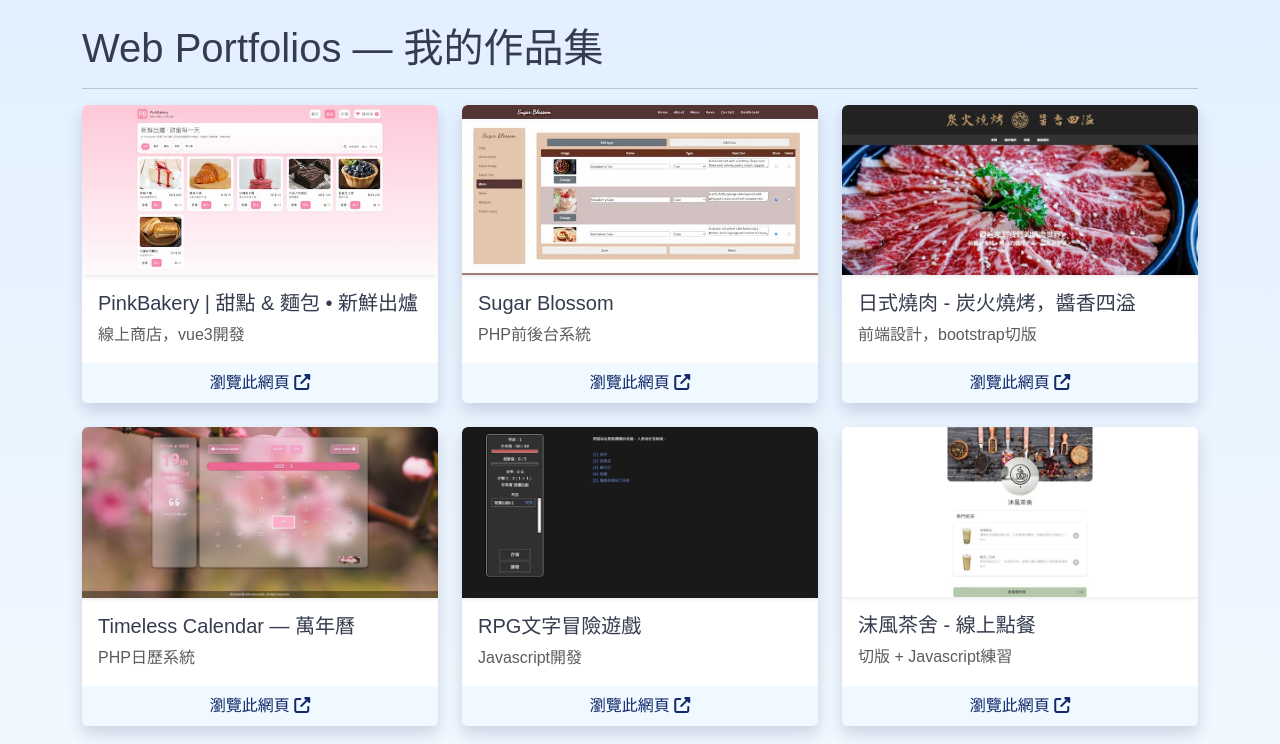
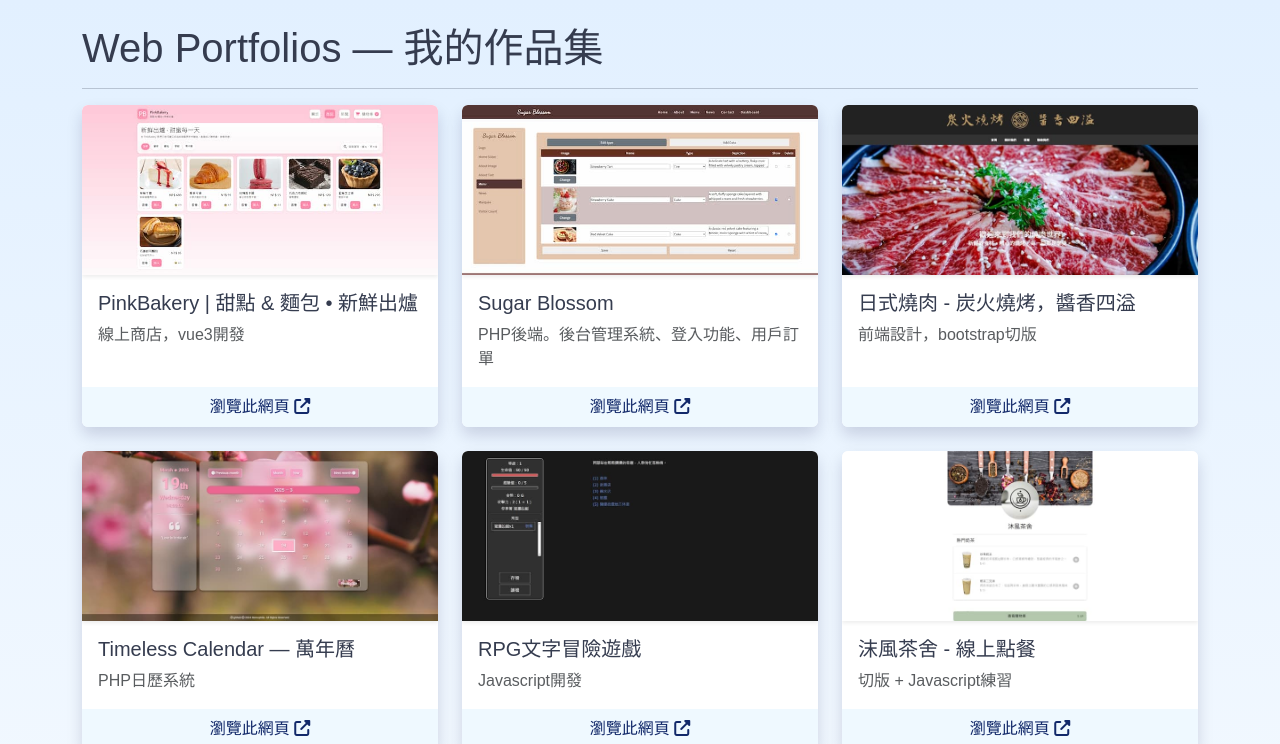
Before and after one commit to LupusXLass1404/LupusXLass1404.github.io, a plain HTML site: page index.html in a window 1280 px wide. Shown: the top 744 px of the page. Drawn offline with nearby package versions, Linux system fonts and the light colour scheme; a web font is replaced by a local one.

Commit message:
補充PHP專案的一些說明

```diff
--- a/index.html
+++ b/index.html
@@ -78,7 +78,7 @@
                         },
                         {
                             title: 'Sugar Blossom',
-                            text: 'PHP前後台系統',
+                            text: 'PHP後端。後台管理系統、登入功能、用戶訂單',
                             link: 'https://wda.mackliu.com/s1130211/Sugar_Blossom/index.php',
                             img: 11,
                         },
```
